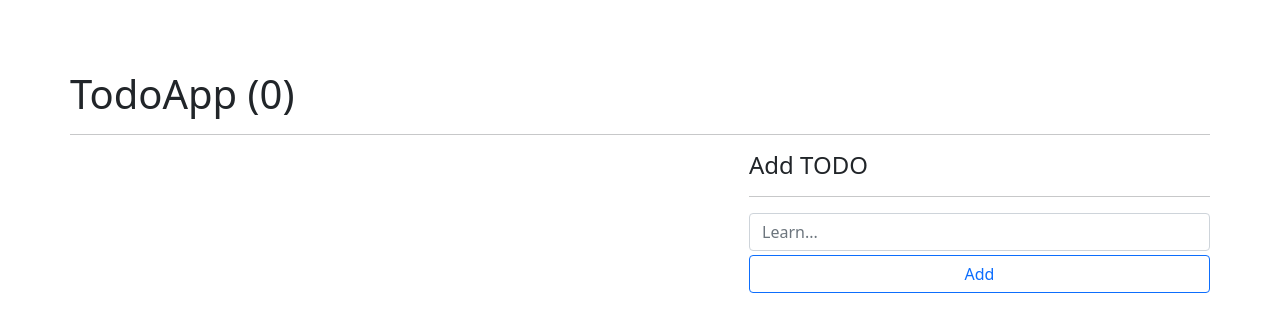
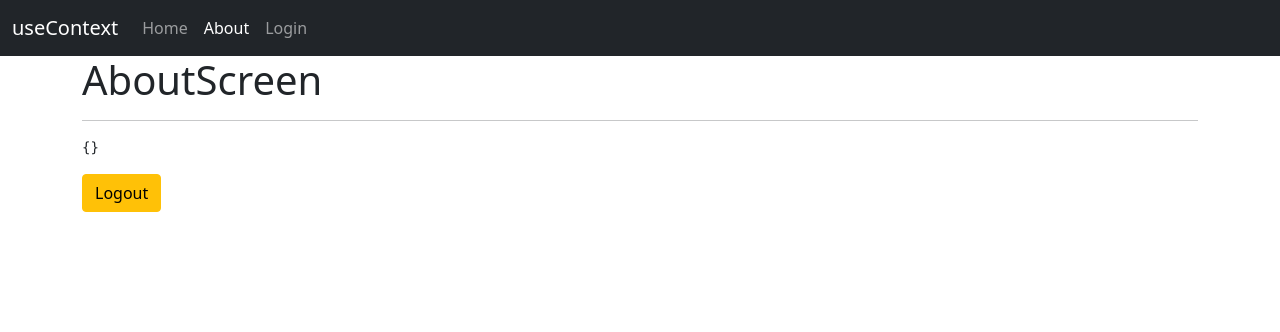
Before and after one commit to JL-OLEMAR/custom-hooks-react, a React (Vite) app: page /about in a window 1280 px wide. Shown: the top 332 px of the page. Built offline with nearby package versions, Linux system fonts and the light colour scheme.

Commit message:
UserContext

```diff
--- a/package.json
+++ b/package.json
@@ -10,7 +10,8 @@
   },
   "dependencies": {
     "react": "17.0.2",
-    "react-dom": "17.0.2"
+    "react-dom": "17.0.2",
+    "react-router-dom": "5.2.0"
   },
   "devDependencies": {
     "@vitejs/plugin-react": "1.0.7",
--- /dev/null
+++ b/src/components/09-useContext/AboutScreen.jsx
@@ -0,0 +1,21 @@
+import { useContext } from 'react'
+
+import { UserContext } from './UserContext.jsx'
+
+export const AboutScreen = () => {
+  const { user, setUser } = useContext(UserContext)
+  const handleClick = () => setUser({})
+
+  return (
+    <div>
+      <h1>AboutScreen</h1>
+      <hr />
+
+      <pre>{JSON.stringify(user, null, 3)}</pre>
+
+      <button className='btn btn-warning' onClick={handleClick}>
+        Logout
+      </button>
+    </div>
+  )
+}
--- /dev/null
+++ b/src/components/09-useContext/AppRouter.jsx
@@ -0,0 +1,30 @@
+import {
+  Route,
+  Switch,
+  BrowserRouter as Router,
+  Redirect
+} from 'react-router-dom'
+
+import { HomeScreen } from './HomeScreen.jsx'
+import { AboutScreen } from './AboutScreen.jsx'
+import { LoginScreen } from './LoginScreen.jsx'
+import { Navbar } from './Navbar.jsx'
+
+export const AppRouter = () => {
+  return (
+    <Router>
+      <div>
+        <Navbar />
+
+        <div className='container'>
+          <Switch>
+            <Route exact component={HomeScreen} path='/' />
+            <Route exact component={AboutScreen} path='/about' />
+            <Route exact component={LoginScreen} path='/login' />
+            <Redirect to='/' />
+          </Switch>
+        </div>
+      </div>
+    </Router>
+  )
+}
--- /dev/null
+++ b/src/components/09-useContext/HomeScreen.jsx
@@ -0,0 +1,17 @@
+import { useContext } from 'react'
+
+import { UserContext } from './UserContext.jsx'
+
+export const HomeScreen = () => {
+  const { user } = useContext(UserContext)
+  // console.log({ user })
+
+  return (
+    <div>
+      <h1>HomeScreen</h1>
+      <hr />
+
+      <pre>{JSON.stringify(user, null, 3)}</pre>
+    </div>
+  )
+}
--- /dev/null
+++ b/src/components/09-useContext/LoginScreen.jsx
@@ -0,0 +1,21 @@
+import { useContext } from 'react'
+
+import { UserContext } from './UserContext.jsx'
+
+export const LoginScreen = () => {
+  const { setUser } = useContext(UserContext)
+
+  return (
+    <div>
+      <h1>LoginScreen</h1>
+      <hr />
+
+      <button
+        className='btn btn-primary'
+        onClick={() => setUser({ id: 123, name: 'John Doe' })}
+      >
+        Login
+      </button>
+    </div>
+  )
+}
--- /dev/null
+++ b/src/components/09-useContext/MainApp.jsx
@@ -0,0 +1,15 @@
+import { useState } from 'react'
+
+import { AppRouter } from './AppRouter.jsx'
+import { UserContext } from './UserContext.jsx'
+import './styles.css'
+
+export const MainApp = () => {
+  const [user, setUser] = useState({})
+
+  return (
+    <UserContext.Provider value={{ user, setUser }}>
+      <AppRouter />
+    </UserContext.Provider>
+  )
+}
--- /dev/null
+++ b/src/components/09-useContext/Navbar.jsx
@@ -0,0 +1,43 @@
+import { NavLink, Link } from 'react-router-dom'
+
+export const Navbar = () => {
+  return (
+    <nav className='navbar navbar-expand-sm navbar-dark bg-dark'>
+      <div className='container-fluid'>
+        <Link className='navbar-brand' to='/'>
+          useContext
+        </Link>
+        <div className='collapse navbar-collapse' id='navbarNavAltMarkup'>
+          <div className='navbar-nav'>
+            <NavLink
+              exact
+              activeClassName='active'
+              className='nav-link'
+              to='/'
+            >
+              Home
+            </NavLink>
+
+            <NavLink
+              exact
+              activeClassName='active'
+              className='nav-link'
+              to='/about'
+            >
+              About
+            </NavLink>
+
+            <NavLink
+              exact
+              activeClassName='active'
+              className='nav-link'
+              to='/login'
+            >
+              Login
+            </NavLink>
+          </div>
+        </div>
+      </div>
+    </nav>
+  )
+}
--- /dev/null
+++ b/src/components/09-useContext/UserContext.jsx
@@ -0,0 +1,3 @@
+import { createContext } from 'react'
+
+export const UserContext = createContext(null)
--- /dev/null
+++ b/src/components/09-useContext/styles.css
@@ -0,0 +1,3 @@
+body {
+  padding: 0 !important;
+}
--- a/src/main.jsx
+++ b/src/main.jsx
@@ -1,6 +1,6 @@
 import ReactDOM from 'react-dom'
 
-import { TodoApp } from './components/08-useReducer/TodoApp.jsx'
+import { MainApp } from './components/09-useContext/MainApp.jsx'
 
 // import { CounterApp } from './components/01-useState/CounterApp.jsx'
 // import { CounterWithCustomHook } from './components/01-useState/CounterWithCustomHook.jsx'
@@ -14,7 +14,8 @@ import { TodoApp } from './components/08-useReducer/TodoApp.jsx'
 // import { MemoHook } from './components/06-memos/MemoHook.jsx'
 // import { CallbackHook } from './components/06-memos/CallbackHook.jsx'
 // import { Father } from './components/07-memo-task/Father.jsx'
+// import { TodoApp } from './components/08-useReducer/TodoApp.jsx'
 
 import './index.css'
 
-ReactDOM.render(<TodoApp />, document.getElementById('root'))
+ReactDOM.render(<MainApp />, document.getElementById('root'))
```
